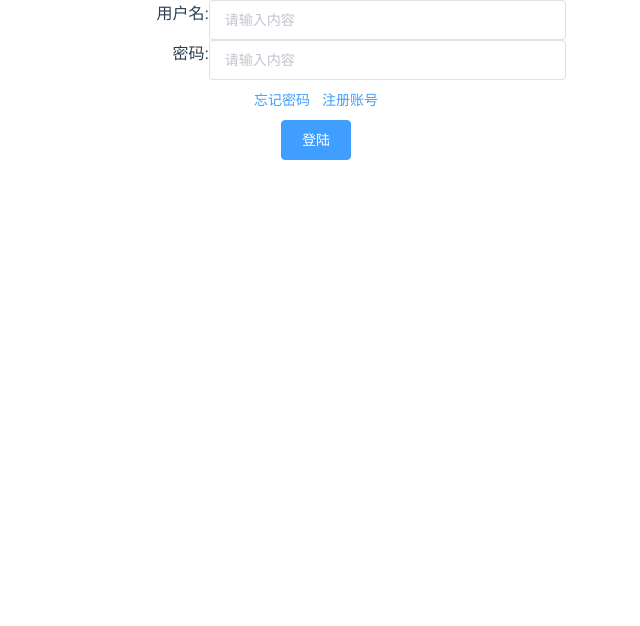
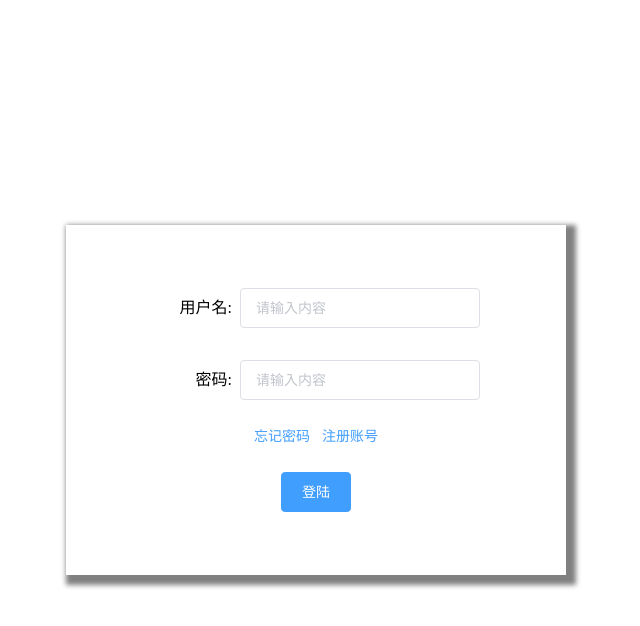
Before and after one commit to hellknower/Time-Line-Vue, a Vue app: page / in a window 1280 px wide. Shown: the top 626 px of the page, without its empty margins (324-964 px from the left). Built offline with nearby package versions, Linux system fonts and the light colour scheme.

Commit message:
新增:添加登录界面的简单样式

```diff
--- a/public/index.html
+++ b/public/index.html
@@ -7,7 +7,13 @@
     <link rel="icon" href="<%= BASE_URL %>favicon.ico">
     <title><%= htmlWebpackPlugin.options.title %></title>
     <style>
+      html{
+        height:100%;
+        width:100%;
+      }
       body{
+        height:100%;
+        width:100%;
         margin: 0;
         padding: 0;
       }
--- a/src/App.vue
+++ b/src/App.vue
@@ -16,14 +16,5 @@
 
 <style lang="stylus">
 #app
-  font-family: Avenir, Helvetica, Arial, sans-serif
-  -webkit-font-smoothing: antialiased
-  -moz-osx-font-smoothing: grayscale
-  text-align: center
-  color: #2c3e50
-  #nav
-    padding: 30px
-    a
-      font-weight: bold
-      color: #2c3e50;
+  height:100%
 </style>
--- a/src/views/Login/index.vue
+++ b/src/views/Login/index.vue
@@ -1,13 +1,14 @@
 <template>
     <div id="Login">
         <div class="login-input-position">
+            <div class="login-input--center-position">
                 <div class="login-input login-userName">
                     <span>用户名:</span>
-                <el-input v-model="userName" placeholder="请输入内容"/>
+                    <el-input v-model="userName" clearable placeholder="请输入内容"/>
                 </div>
-            <div class="login-input login-passWord">
+                <div class="login-input login-password">
                     <span>密码:</span>
-                <el-input v-model="passWord" placeholder="请输入内容"/>
+                    <el-input v-model="password" clearable placeholder="请输入内容"/>
                 </div>
                 <div class="create-or-forget-buttonArray">
                     <el-button type="text" @click="forget">忘记密码</el-button>
@@ -18,6 +19,7 @@
                 </div>
             </div>
         </div>
+    </div>
 </template>
 
 <script>
@@ -25,7 +27,7 @@
         data(){
             return {
                 userName:'',
-                passWord:''
+                password:''
             }
         },
         mounted(){
@@ -53,12 +55,34 @@
 
 <style lang="stylus" rel="stylesheet/stylus">
 #Login
+    height:100%
     .login-input-position
+        width:500px
+        height:350px
         margin:0 auto
-        width:500px
+        box-shadow:5px 5px 5px 5px gray
+        text-align:center
+        position:relative
+        top:50%
+        transform:translateY(-50%)
+        display:flex
+        flex-direction:column
+        justify-content:center
         .login-input
             display:flex
+            justify-content:center
             span
-            width:200px
+                width:80px
+                margin-right:8px
+                line-height:40px
                 text-align:right
+            .el-input
+                width:240px
+        .login-userName
+            margin-bottom:32px
+        .login-password
+            margin-bottom:16px
+        .create-or-forget-buttonArray
+            margin-bottom:16px
+
 </style>
```
Lines whose indentation alone changed are shown as unchanged.
